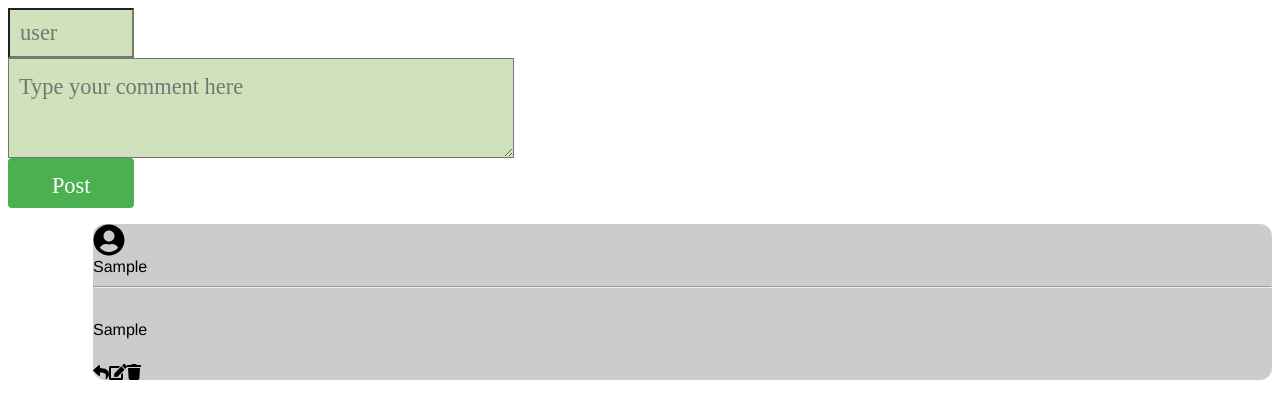
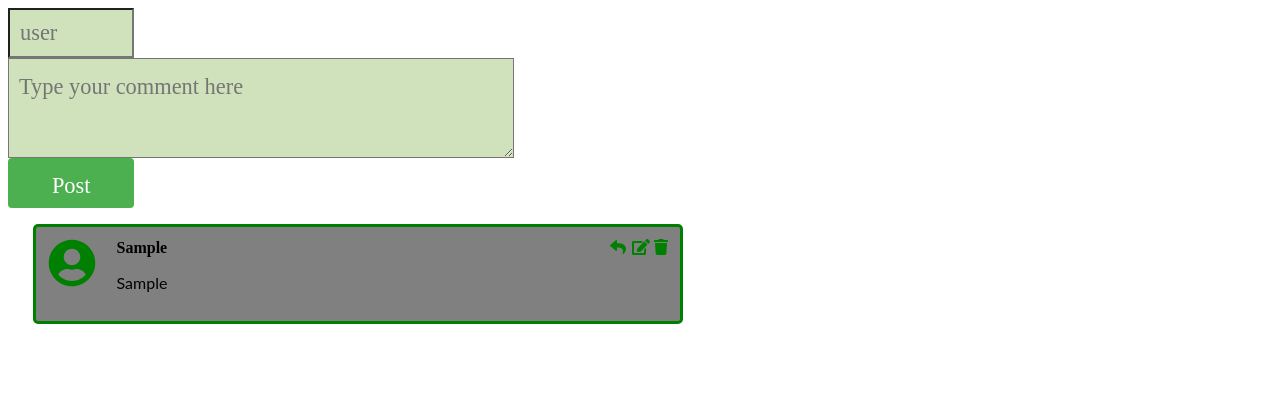
Before and after one commit to Arpita777/comment-widget, a React (Create React App) app: page / in a window 1280 px wide. Both pictures are taken after typing "Sample", "Sample" into the empty fields and a click on the input "Post". Shown: the top 418 px of the page. Built offline with nearby package versions, Linux system fonts and the light colour scheme.

Commit message:
2 files modified

```diff
--- a/component/Comment.js
+++ b/component/Comment.js
@@ -19,25 +19,46 @@ const Comment = ({handleDelete,handleEdit,handleReply,comment}) => {
 
   return (
     <div style={{"marginLeft": "25px", "marginTop": "10px"}}>
-      <div className='card'>
-      <FontAwesomeIcon icon={faUserCircle}
-                       size={'2x'}
-                       style={{margin:'auto',justifyContent:'center'}}/>
-      <div className='user'>{comment.user}</div><hr/><br/>
-      <div className='comment'>{comment.comment}</div><br/>
-      <FontAwesomeIcon icon={faReply}
-                 onClick={()=>setReply(comment.userid)}
-                style={{cursor:'pointer'}}/>
+    <div className='commentBox'>
+         <div className='leftPanelImg'>
+            <FontAwesomeIcon icon={faUserCircle}
+                     size={'3x'}
+                     style={{color:'green'}}/>
+         </div>
+         <div className='rightPanel'>
+          <span className='user'>{comment.user}</span>
+          <p>
+          {comment.comment}<br/>
 
-      <FontAwesomeIcon icon={faEdit}
+          </p>
+         </div>
+         <div className='icons' style={{float:'right'}}>
+
+        <span>
+             <FontAwesomeIcon icon={faReply}
+                onClick={()=>setReply(comment.userid)}
+                style={{cursor:'pointer',marginLeft:'4px',color:'green'}}/>
+
+
+        </span>
+
+
+         <span> <FontAwesomeIcon icon={faEdit}
                  onClick={()=>setEdit(comment.userid)}
-                style={{cursor:'pointer'}}/>
+                style={{cursor:'pointer',marginLeft:'2px',color:'green'}}/>
 
-      <FontAwesomeIcon icon={faTrash}
+        </span>
+
+
+          <span> <FontAwesomeIcon icon={faTrash}
                  onClick={()=>setDelete(comment.userid)}
-                style={{cursor:'pointer'}}/>
+                style={{cursor:'pointer',marginLeft:'0px',color:'green'}}/>
 
-      </div>
+          </span>
+
+          </div>
+         <div className='clear'></div>
+       </div>
       {nestedComments}
     </div>
   )
--- a/style.css
+++ b/style.css
@@ -1,14 +1,5 @@
 h1, p {
   font-family: Lato;
-}
-.card{
-  font-size: 1em;
-    position: relative;
-    margin-left: 60px;
-    border-radius: 0.75em 0.75em 0.75em 0.75em;
-    background-color: #ccc;
-    line-height: 1.4em;
-    font-family: Helvetica;
 }
 
 textarea{
@@ -35,3 +26,32 @@ input{
         font: 1.4em/1.6em cursive;
         color: #095484;
 }
+.commentBox{
+  padding:1%;
+  width:50%;
+  border:3px solid green;
+  background-color: grey;
+  border-radius:5px;
+
+}
+.leftPanelImg{
+  width:10%;
+  float:left;
+}
+.leftPanelImg img{
+  border-radius: 100%;
+}
+.rightPanel{
+  width:65%;
+  float:left;
+  margin-left:1%;
+
+}
+.user{
+  color:black;
+  font-weight:bold;
+}
+
+.clear{
+  clear:both;
+}
```
